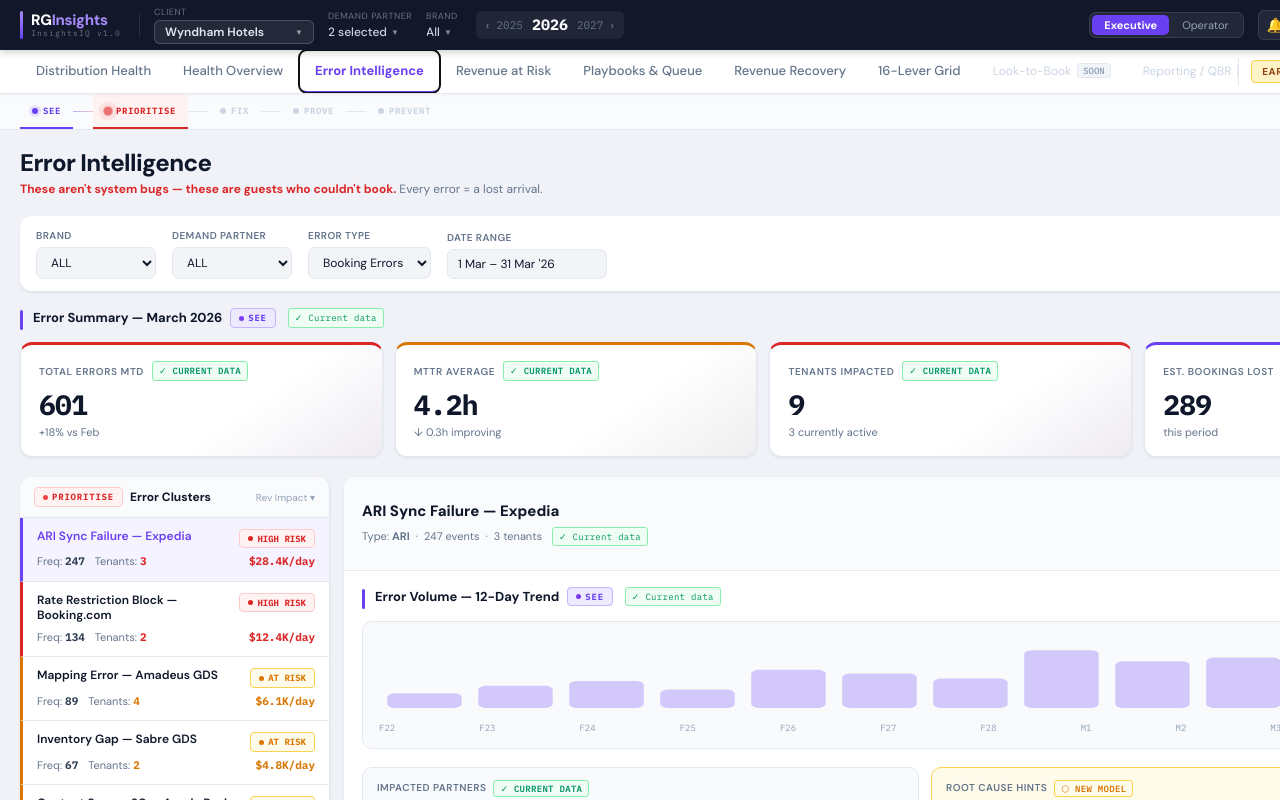
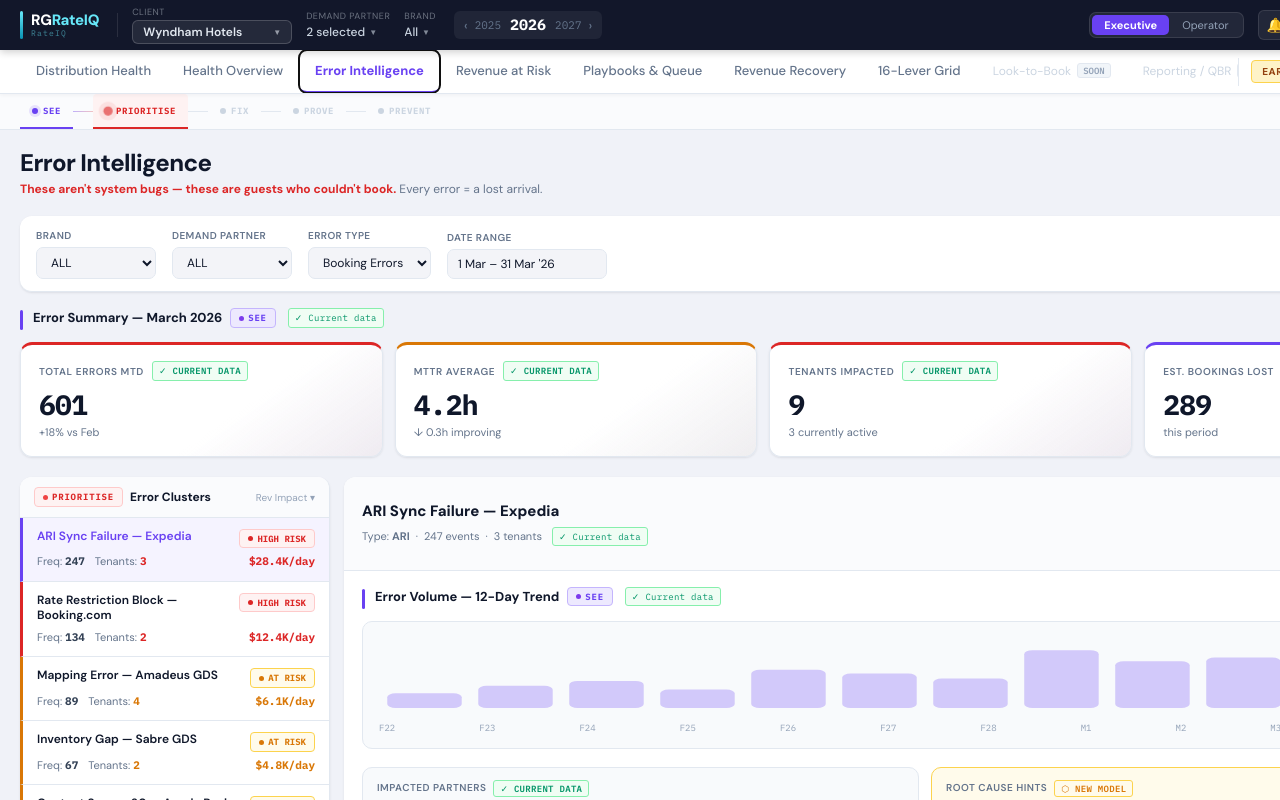
Before and after one commit to jagrose22/insightsiq, a React (Vite) app: page / in a window 1280 px wide. Both pictures are taken after a click on the button "Error Intelligence". Shown: the top 800 px of the page. Built offline with nearby package versions, Linux system fonts and the light colour scheme.

Commit message:
fix: remove version numbers from logo

```diff
--- a/src/App.jsx
+++ b/src/App.jsx
@@ -656,13 +656,28 @@ export default function App() {
         alignItems:"center",gap:14,position:"sticky",top:0,zIndex:200,
         boxShadow:"0 2px 8px rgba(0,0,0,0.2)"}}>
         <div style={{display:"flex",alignItems:"center",gap:8,marginRight:4}}>
-          <div style={{width:3,height:28,background:"linear-gradient(180deg,#A78BFA,#6941F2)",borderRadius:2}}/>
-          <div style={{lineHeight:1}}>
-            <div style={{fontFamily:"'DM Sans',sans-serif",fontSize:15,fontWeight:800,color:"#FFF",letterSpacing:"-0.3px"}}>
-              RG<span style={{color:"#A78BFA"}}>Insights</span>
-            </div>
-            <div style={{fontSize:8,color:"#6B7280",fontFamily:C.mono,letterSpacing:1.2,marginTop:1}}>InsightsIQ  v1.0</div>
-          </div>
+          {(()=>{
+            const isInsights = page==="dist" || page==="home";
+            return (<>
+              <div style={{width:3,height:28,borderRadius:2,
+                background:isInsights
+                  ? "linear-gradient(180deg,#A78BFA,#6941F2)"
+                  : "linear-gradient(180deg,#67E8F9,#0891B2)",
+                transition:"background 0.3s ease"}}/>
+              <div style={{lineHeight:1}}>
+                <div style={{fontFamily:"'DM Sans',sans-serif",fontSize:15,fontWeight:800,
+                  color:"#FFF",letterSpacing:"-0.3px",transition:"all 0.2s ease"}}>
+                  {isInsights
+                    ? <>RG<span style={{color:"#A78BFA"}}>Insights</span></>
+                    : <>RG<span style={{color:"#67E8F9"}}>RateIQ</span></>}
+                </div>
+                <div style={{fontSize:8,fontFamily:C.mono,letterSpacing:1.2,marginTop:1,
+                  color:isInsights?"#A78BFA88":"#67E8F988",transition:"color 0.2s ease"}}>
+                  {isInsights ? "InsightsIQ" : "RateIQ"}
+                </div>
+              </div>
+            </>);
+          })()}
         </div>
         <div style={{width:1,height:24,background:"rgba(255,255,255,0.1)"}}/>
         <div style={{position:"relative",display:"flex",flexDirection:"column",gap:1}}>
```
